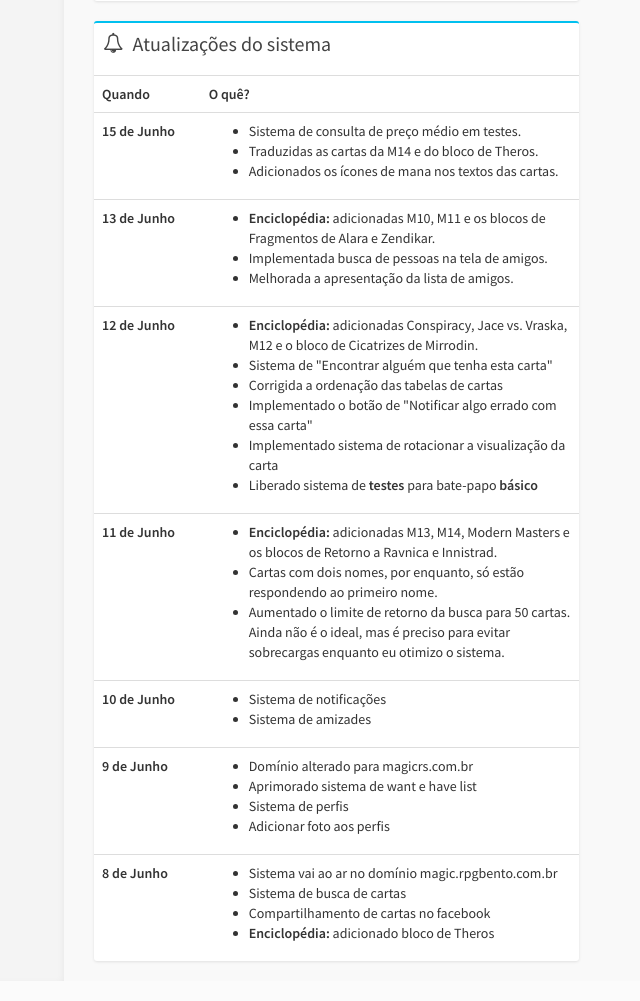
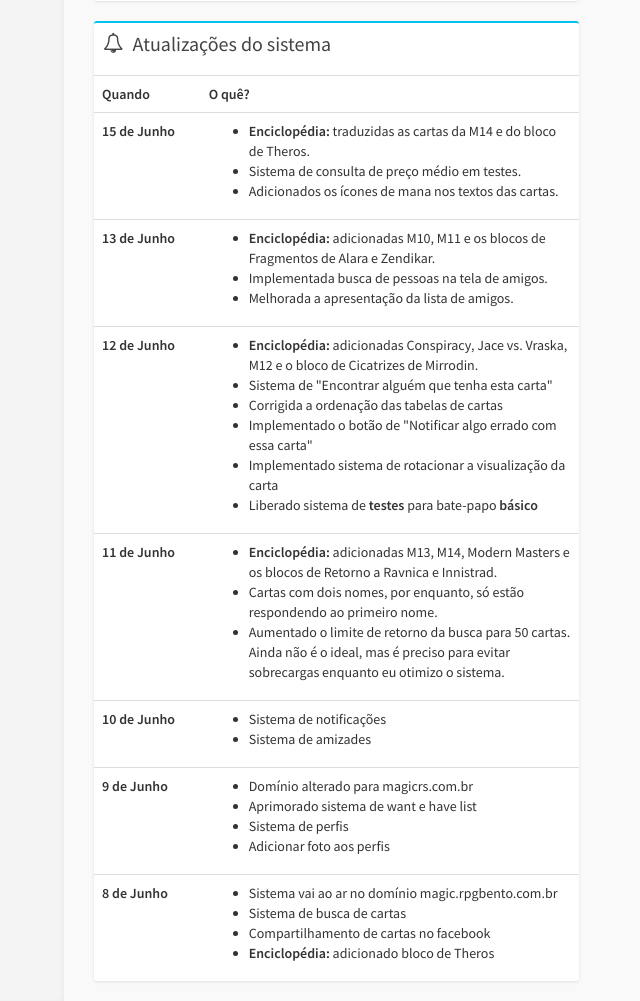
Before and after one commit to rafajaques/MagicRS, a CakePHP app: the page made by app/View/Pages/index.ctp in a window 1280 px wide. Shown: the part 324-1325 px from the top of the page, without its empty margins (156-796 px from the left). Run offline with PHP 8.4 and a stand-in for CakePHP, Linux system fonts and the light colour scheme; the template is opened without the code that fills it, so the values that code supplies are empty; some libraries are stand-ins or nearby versions.

Commit message:
Correção na listagem de novidades da index.

```diff
--- a/app/View/Pages/index.ctp
+++ b/app/View/Pages/index.ctp
@@ -42,8 +42,8 @@
 			        <th>15 de Junho</th>
 			        <td>
 			        	<ul>
+							<li><strong>Enciclopédia:</strong> traduzidas as cartas da M14 e do bloco de Theros.</li>
 							<li>Sistema de consulta de preço médio em testes.</li>
-							<li>Traduzidas as cartas da M14 e do bloco de Theros.</li>
 							<li>Adicionados os ícones de mana nos textos das cartas.</li>
 						</ul>
 			        </td>
```
